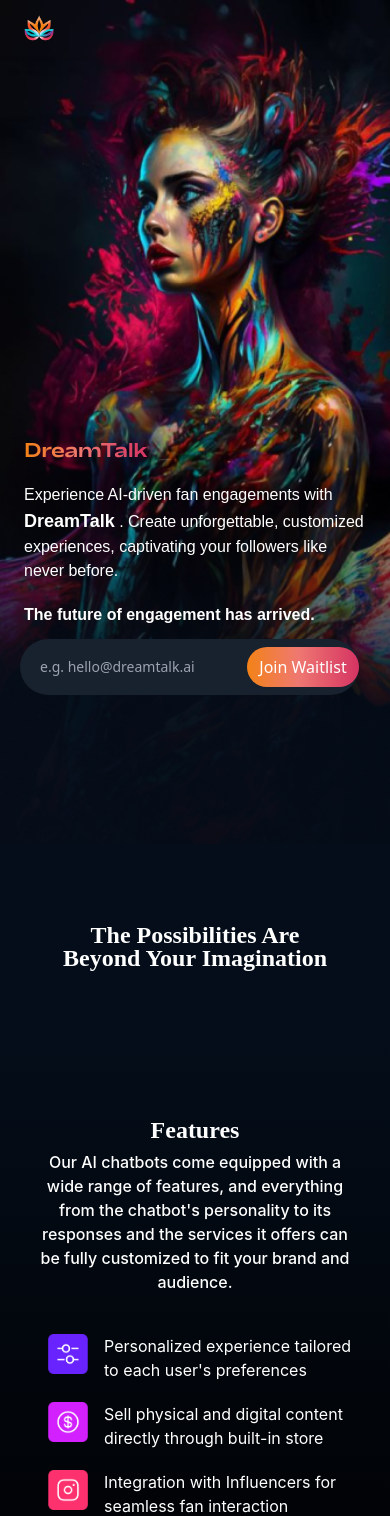
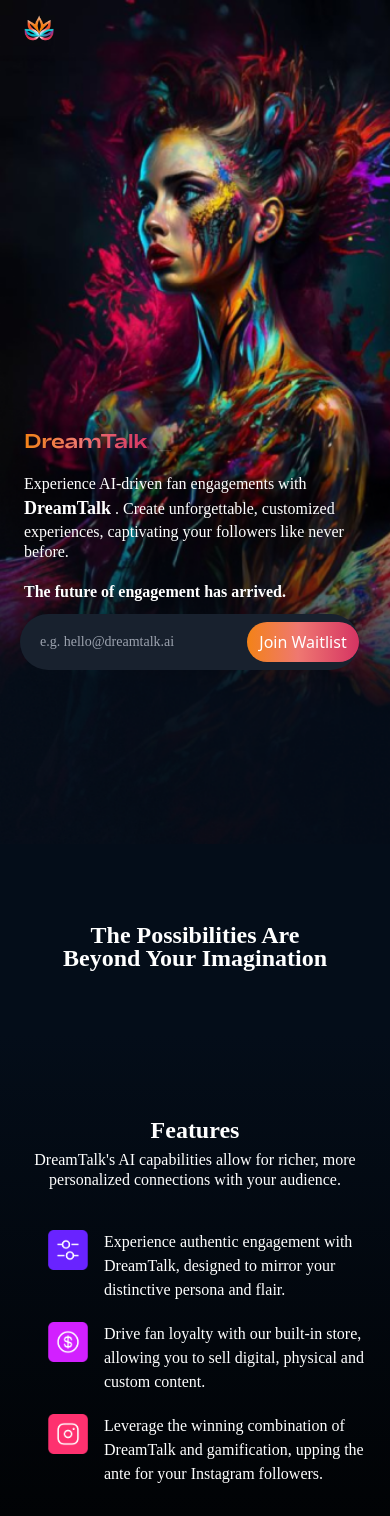
Before and after one commit to babulakterfsd/DreamTalk, a Next.js app: page / in a window 390 px wide. Shown: the top 1516 px of the page. Built offline with nearby package versions, Linux system fonts and the light colour scheme.

Commit message:
everything updated to v4

```diff
--- a/src/app/layout.tsx
+++ b/src/app/layout.tsx
@@ -3,9 +3,11 @@
 import '../styles/globals.css';
 
 export const metadata = {
-  title: 'DreamTalk',
+  title: 'DreamTalk - Reinventing engagement',
   description:
-    'DreamTalk helps you maximize fan interactions and extend your reach using AI',
+    'Discover DreamTalk, the ultimate AI chatbot designed for influencers, offering personalized interactions, gamified fan engagement, and a powerful analytics dashboard to boost your digital presence and earnings.',
+  keywords:
+    'dreamtalk, dreamtalk ai, dreamtalkai, dreamtalk.ai, dreamtalk chatbot, dreamtalk chat bot, dreamtalk chatbot ai, dreamtalk chat bot ai, dreamtalk chatbot, AI chatbot, Instagram influencers, fan engagement, customization',
 };
 
 const ga_id = 'G-1J06P5QZ1G';
--- a/src/components/ui/Features.tsx
+++ b/src/components/ui/Features.tsx
@@ -22,11 +22,9 @@
             Features
           </h2>
           <div className="flex justify-center">
-            <p className="lg:w-[631px] font-inter font-medium lg:font-normal  lg:text-xl lg:leading-7 mt-1 lg:mt-4 mb-10 lg:mb-14 px-8 lg:px-0">
-              Our AI chatbots come equipped with a wide range of features, and
-              everything from the chatbot's personality to its responses and the
-              services it offers can be fully customized to fit your brand and
-              audience.
+            <p className="lg:w-[631px] font-crimson font-medium lg:font-normal  lg:text-xl leading-[20px] lg:leading-7 mt-1 lg:mt-4 mb-10 lg:mb-14 px-8 lg:px-0">
+              DreamTalk's AI capabilities allow for richer, more personalized
+              connections with your audience.
             </p>
           </div>
         </div>
@@ -41,8 +39,9 @@
               alt="feature1"
               className="w-[40px] lg:w-[101px] h-[40px] lg:h-[100px]"
             />
-            <p className=" lg:text-base font-inter lg:text-center lg:min-h-[70px]">
-              Personalized experience tailored to each user's preferences
+            <p className=" lg:text-base font-crimson lg:text-center lg:min-h-[70px]">
+              Experience authentic engagement with DreamTalk, designed to mirror
+              your distinctive persona and flair.
             </p>
           </div>
           <div className="feature2 lg:border border-white flex lg:justify-center lg:items-center gap-x-4 lg:gap-x-0 lg:flex-col lg:gap-y-8 lg:px-16 lg:py-8">
@@ -51,8 +50,9 @@
               alt="feature2"
               className="w-[40px] lg:w-[101px] h-[40px] lg:h-[100px]"
             />
-            <p className=" lg:text-base font-inter lg:text-center lg:min-h-[70px]">
-              Sell physical and digital content directly through built-in store
+            <p className=" lg:text-base font-crimson lg:text-center lg:min-h-[70px]">
+              Drive fan loyalty with our built-in store, allowing you to sell
+              digital, physical and custom content.
             </p>
           </div>
           <div className="feature3 lg:border border-white flex lg:justify-center lg:items-center gap-x-4 lg:gap-x-0 lg:flex-col lg:gap-y-8 lg:px-16 lg:py-8 sm:-ml-10 lg:ml-0">
@@ -61,8 +61,9 @@
               alt="feature3"
               className="w-[40px] lg:w-[101px] h-[40px] lg:h-[100px]"
             />
-            <p className=" lg:text-base font-inter lg:text-center lg:min-h-[70px]">
-              Integration with Influencers for seamless fan interaction
+            <p className=" lg:text-base font-crimson lg:text-center lg:min-h-[70px]">
+              Leverage the winning combination of DreamTalk and gamification,
+              upping the ante for your Instagram followers.
             </p>
           </div>
         </div>
--- a/src/components/ui/Hero.tsx
+++ b/src/components/ui/Hero.tsx
@@ -87,7 +87,7 @@
               className="w-[30px] lg:w-[52px] h-[59px] lg:h-[100px]"
             />
           </div>
-          <div className="mainbannertext mt-[45vh] sm:mt-36 lg:mt-14">
+          <div className="mainbannertext mt-[44vh] sm:mt-36 lg:mt-14">
             <h1
               className="flex items-center gap-x-2 lg:h-20"
               data-aos="fade-down"
@@ -125,7 +125,7 @@
               </span>
             </h1>
             <p
-              className="lg:w-[535px] font-rubik lg:font-crimson font-normal lg:text-[1.2rem] lg:leading-[30px] mt-4 mb-3 lg:mb-7"
+              className="lg:w-[535px] font-crimson leading-[20px] font-normal lg:text-[1.2rem] mt-4 mb-3 lg:mb-7"
               data-aos="fade-down"
               data-aos-duration="1500"
             >
@@ -149,7 +149,7 @@
               <form className="relative" onSubmit={handleSubmit}>
                 <input
                   type="email"
-                  className={`${Styles.heroinput} w-[87vw] sm:w-[60vw] lg:w-[600px] h-14 pl-5 lg:pl-10 text-sm border rounded-full bg-[rgba(24,33,46,1)] lg:bg-[#161a25] border-none focus:outline-none -ml-1 lg:-ml-3`}
+                  className={`${Styles.heroinput} w-[87vw] sm:w-[60vw] lg:w-[600px] h-14 pl-5 lg:pl-10 text-sm border rounded-full bg-[rgba(24,33,46,1)] lg:bg-[#161a25] border-none focus:outline-none -ml-1 lg:-ml-3 font-crimson`}
                   placeholder="e.g. hello@dreamtalk.ai"
                   required
                   value={email}
--- a/src/components/ui/Monetize.tsx
+++ b/src/components/ui/Monetize.tsx
@@ -12,10 +12,10 @@
           data-aos-duration="500"
         >
           <h1 className="font-crimson font-bold lg:text-6xl lg:leading-[74px] lg:tracking-normal hidden lg:block">
-            Monetize Your <br /> Fanbase with Our{' '}
+            Amplify Your <br /> Fanbase With
           </h1>
-          <h1 className=" gradientText font-crimson font-bold lg:text-6xl lg:leading-[74px] lg:tracking-normal lg:ml-80 lg:mt-4 hidden lg:block">
-            AI Chatbot
+          <h1 className=" gradientText font-crimson font-bold lg:text-6xl lg:leading-[74px] lg:tracking-normal lg:ml-[500px] lg:mt-4 hidden lg:block ">
+            DreamTalk AI
           </h1>
         </div>
         <div className="flex flex-col lg:flex-row justify-start gap-x-4 xl:gap-x-20 items-center lg:relative">
@@ -33,8 +33,8 @@
             data-aos="fade-down"
             data-aos-duration="1000"
           >
-            Monetize your fanbase with our{' '}
-            <span className="gradientText">AI Chatbot</span>
+            Amplify Your Fanbase With{' '}
+            <span className="gradientText">DreamTalk AI</span>
           </h1>
           <Image
             src={redelips}
@@ -46,11 +46,14 @@
             data-aos="fade-down"
             data-aos-duration="1000"
           >
-            <p className="mb-7 lg:mb-14 lg:w-[400px] font-semibold lg:font-normal text-center lg:text-left lg:text-xl mt-4 lg:mt-0">
-              Monetize your fanbase with our AI chatbot on Telegram designed for
-              influencers. Connect with fans like never before and offer premium
-              content, while also selling physical and digital items directly
-              through the chatbot.
+            <p className="mb-7 lg:mb-14 font-crimson lg:w-[400px] font-medium lg:font-normal text-center lg:text-left lg:text-xl mt-4 lg:mt-0">
+              Let us aid you in maximizing your reach.{' '}
+              <span className="inline-block my-4">
+                Connect with your fans on a deeper level, offering them
+                exclusive premium content that keeps them coming back for more.
+              </span>{' '}
+              Explore the potential of integrating DreamTalk into your your
+              digital presence.
             </p>
             <div className="flex flex-row  justify-center lg:justify-start items-center">
               <a href="#herosection">
--- a/src/components/ui/Newsletter.tsx
+++ b/src/components/ui/Newsletter.tsx
@@ -82,7 +82,7 @@
           data-aos="fade-down"
           data-aos-duration="500"
         >
-          Subscribe to Newsletter
+          Subscribe to Our Newsletter
         </h2>
         <div
           className="mx-auto lg:mx-0"
@@ -93,7 +93,7 @@
           <form className="relative" onSubmit={handleSubmit}>
             <input
               type="email"
-              className="w-[88vw] sm:w-[60vw] lg:w-[600px] h-12 lg:h-14 pl-10 text-sm border rounded-full bg-[#161a25] border-none focus:outline-none lg:-ml-3 bg-opacity-60"
+              className="w-[88vw] sm:w-[60vw] lg:w-[600px] h-12 lg:h-14 pl-10 text-sm border rounded-full bg-[#161a25] border-none focus:outline-none lg:-ml-3 bg-opacity-60 font-crimson"
               placeholder="e.g. hello@dreamtalk.ai"
               required
               value={email}
--- a/src/components/ui/Possibilities.tsx
+++ b/src/components/ui/Possibilities.tsx
@@ -20,7 +20,7 @@
             alt="possibility"
             className="h-6 lg:mt-14  hidden lg:block"
           />
-          <h1 className="font-crimson lg:text-6xl lg:leading-[64px] lg:ml-20 lg:mt-28 font-semibold hidden lg:block capitalize">
+          <h1 className="font-crimson lg:text-6xl lg:leading-[64px] lg:ml-20  lg:mt-28 font-semibold hidden lg:block capitalize">
             {' '}
             your <br /> <span className="lg:-ml-40">imagination</span>
           </h1>
```
Also changed, not shown: src/components/ui/Analytics.tsx (+6 -5 lines).
